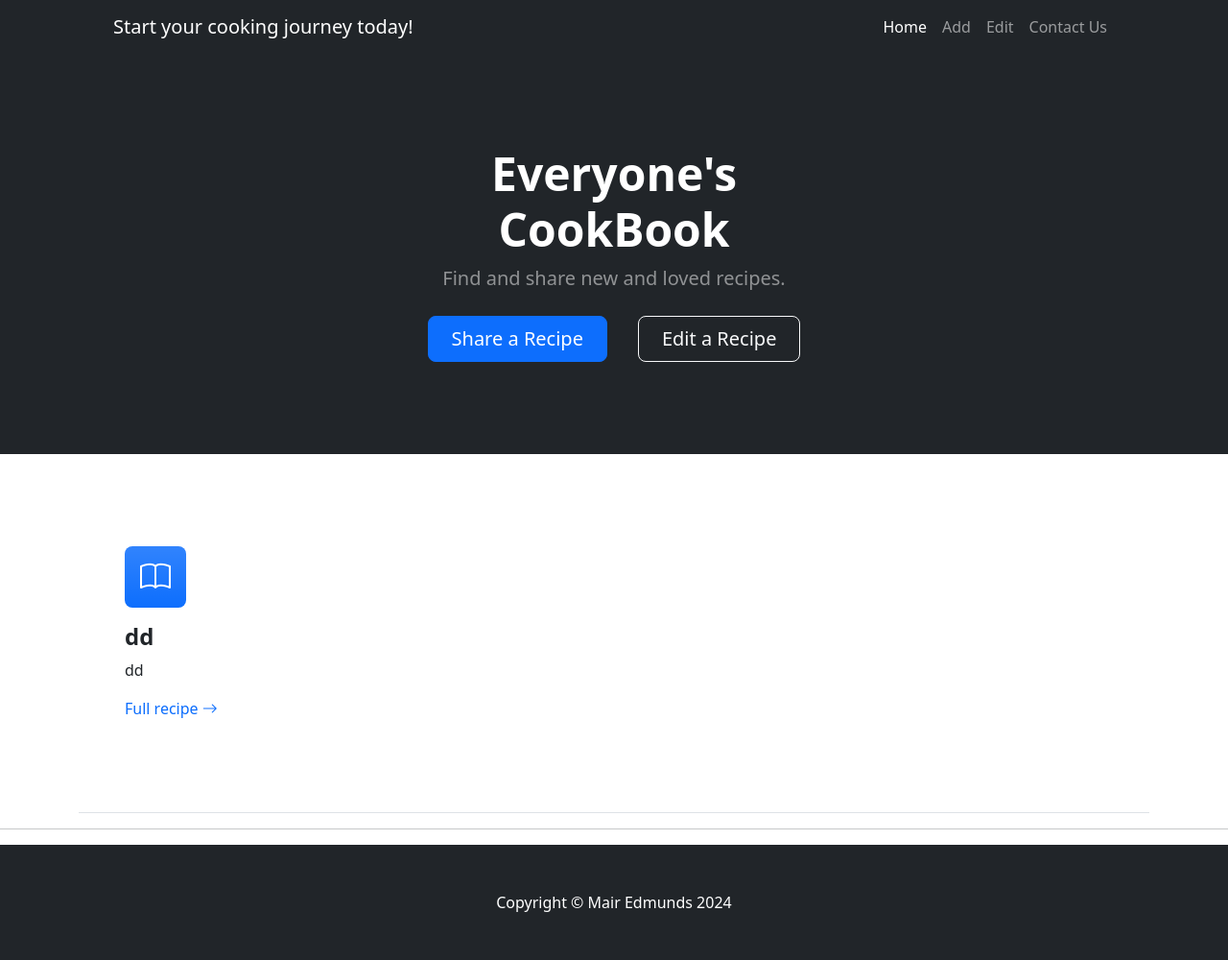
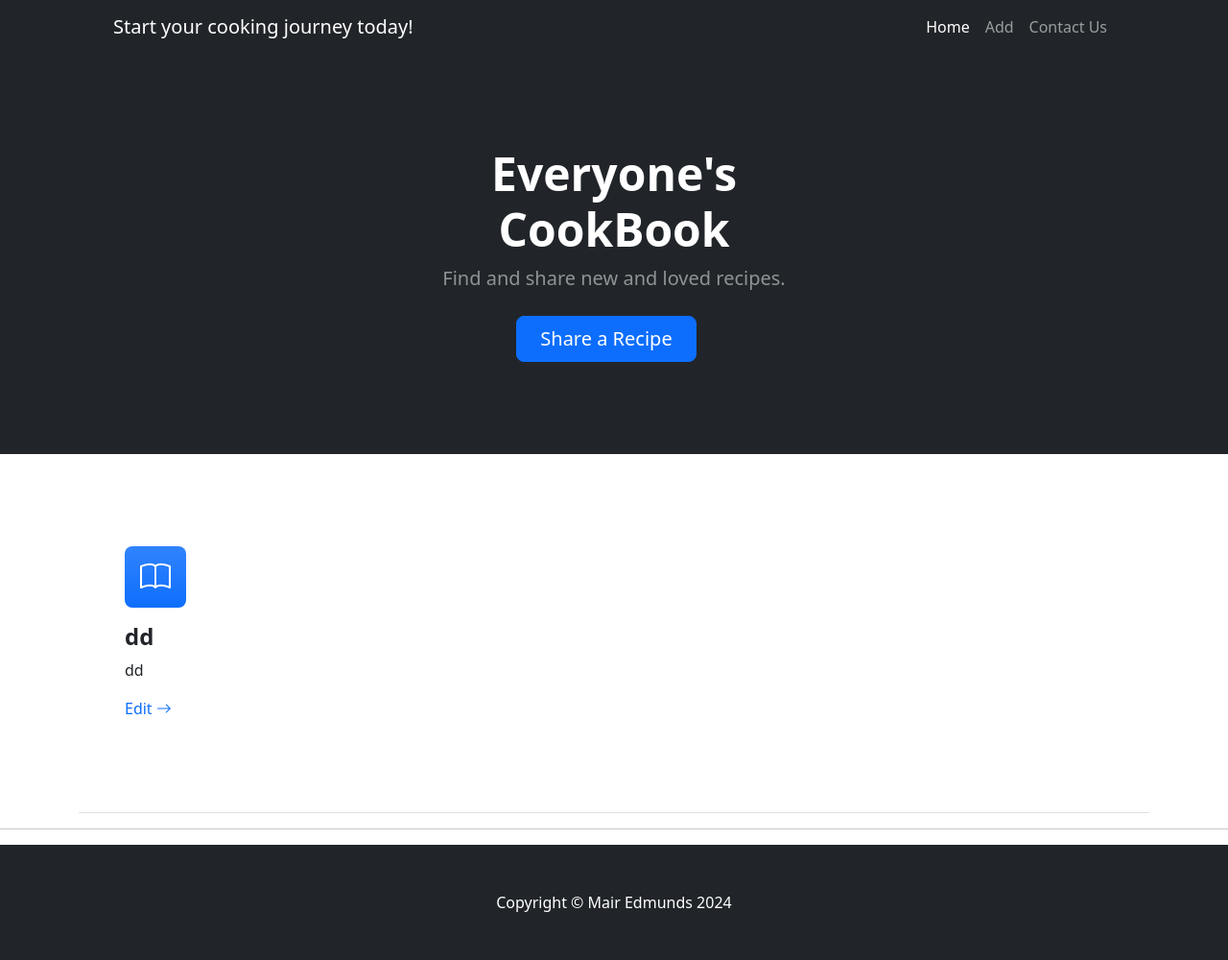
Before and after one commit to Mair-E/MilestoneProject3, a Flask app: page / in a window 1280 px wide. Shown: the whole page at 96% size. Run offline with Flask 3, Linux system fonts and the light colour scheme; some libraries are stand-ins or nearby versions.

Commit message:
remove linksto edit page as causing site errors

```diff
--- a/run.py
+++ b/run.py
@@ -26,7 +26,7 @@ class Recipe(db.Model):
 with app.app_context():
     try:
         db.create_all()
-    except (Exception, SQLAlchemyError) as e:
+    except Exception as e:
         print(f"Error creating database tables: {e}")
 
 # Index route
--- a/templates/base.html
+++ b/templates/base.html
@@ -32,7 +32,6 @@
                     <li class="nav-item"><a class="nav-link active" aria-current="page"
                             href="{{ url_for('index')}}">Home</a></li>
                     <li class="nav-item"><a class="nav-link" href="{{ url_for('addrecipe')}}">Add</a></li>
-                    <li class="nav-item"><a class="nav-link" href="{{ url_for('edit_recipe')}}">Edit</a></li>
                     <li class="nav-item"><a class="nav-link" href="{{ url_for('contact')}}">Contact Us</a>
                     </li>
                 </ul>
@@ -49,8 +48,6 @@
                         <p class="lead text-white-50 mb-4">Find and share new and loved recipes.</p>
                         <div class="d-grid gap-3 d-sm-flex justify-content-sm-center">
                             <a class="btn btn-primary btn-lg px-4 me-sm-3" href="{{ url_for('addrecipe') }}">Share a
-                                Recipe</a>
-                            <a class="btn btn-outline-light btn-lg px-4" href="{{ url_for('edit_recipe') }}">Edit a
                                 Recipe</a>
                         </div>
                     </div>
--- a/templates/index.html
+++ b/templates/index.html
@@ -1,7 +1,7 @@
 {% extends "base.html" %}
 {% block content %}
 
-<!-- Popular recipe section-->
+<!-- Complete recipe section-->
 
 <section class="py-5 border-bottom" id="features">
     <div class="container px-5 my-5">
@@ -13,8 +13,8 @@
                 </div>
                 <h2 class="h4 fw-bolder">{{ recipe.name }}</h2>
                 <p>{{ recipe.cuisine }}</p>
-                <a class="text-decoration-none" href="#!">
-                    Full recipe
+                <a class="text-decoration-none" href="{{ url_for('edit_recipe', recipe_id=recipe.id) }}">
+                    Edit
                     <i class="bi bi-arrow-right"></i>
                 </a>
             </div>
```
